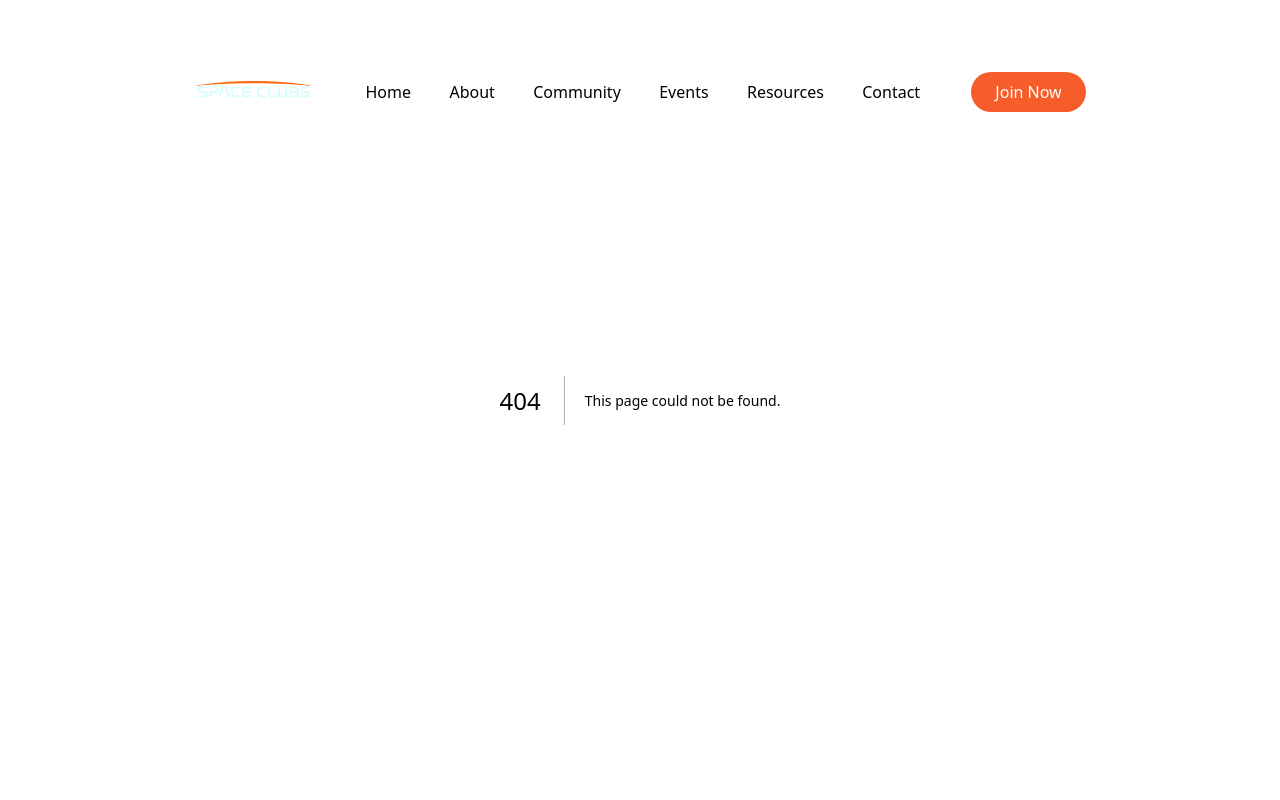
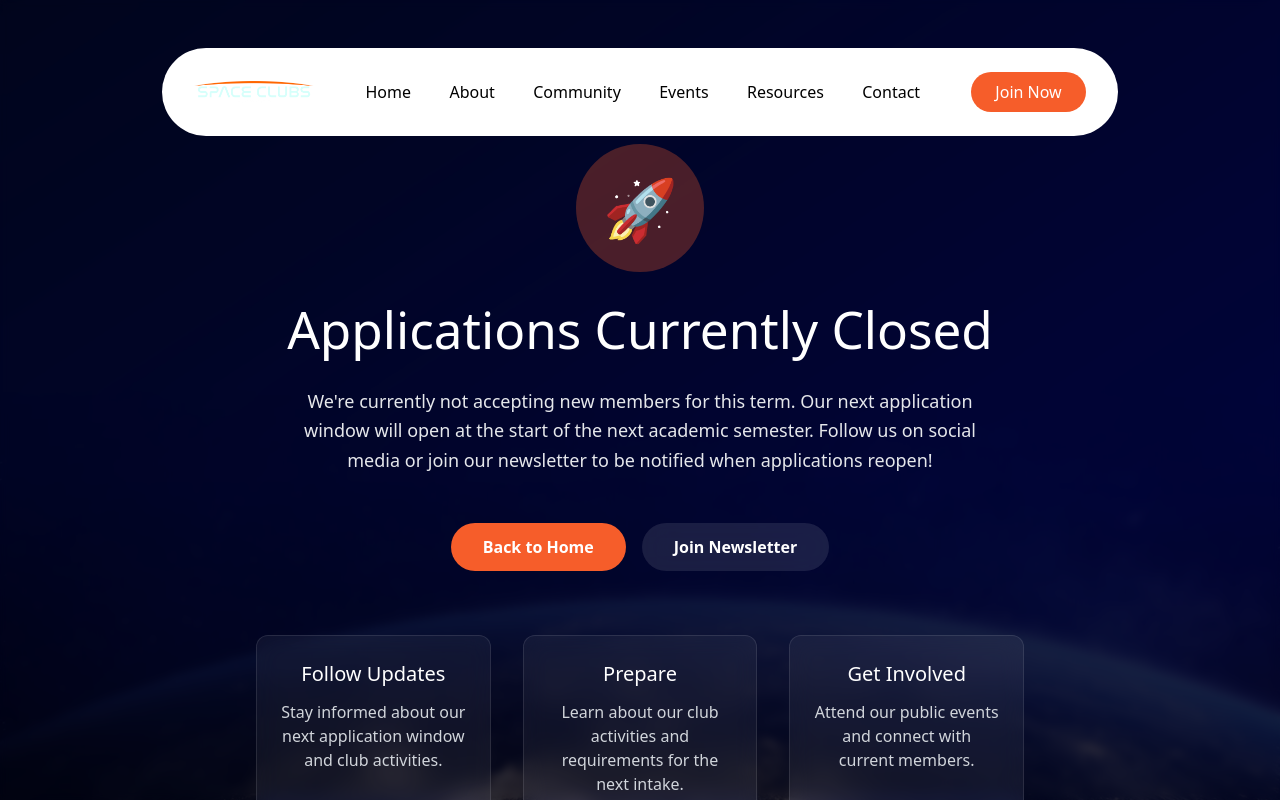
Before and after one commit to samuelajala01/space-clubs-lasu, a Next.js app: page /join in a window 1280 px wide. Before the commit this address had no page. Shown: the top 800 px of the page. Built offline with nearby package versions, Linux system fonts and the light colour scheme.

Commit message:
feat: create join us page

```diff
--- a/src/app/Components/HeroSection.jsx
+++ b/src/app/Components/HeroSection.jsx
@@ -19,16 +19,16 @@ const HeroSection = () => {
           <p className="text-2xl mb-8 text-white">
             Where curiosity meets the cosmos
           </p>
-          <p className="text-4xl text-white">Insipre | Educate | Engage</p>
+          <p className="text-4xl text-white">Inspire | Educate | Engage</p>
 
           <div className="mt-16 flex gap-6 md:gap-[8vw] text-center justify-center">
-            <Link href="/">
-              <button className="bg-[#f65d2a] text-white rounded-full py-4 w-[14vw] font-semibold">
+            <Link href="/join">
+              <button className="bg-[#f65d2a] text-white rounded-full py-4 w-[14vw] font-semibold hover:bg-[#e54d1a] transition-colors duration-300">
                 Join our community
               </button>
             </Link>
             <Link href="/">
-              <button className="bg-[#f65d2a] text-white rounded-full py-4 w-[14vw] font-semibold">
+              <button className="bg-[#f65d2a] text-white rounded-full py-4 w-[14vw] font-semibold hover:bg-[#e54d1a] transition-colors duration-300">
                 Donate
               </button>
             </Link>
--- /dev/null
+++ b/src/app/join/page.jsx
@@ -0,0 +1,217 @@
+import React from "react";
+import Image from "next/image";
+import Link from "next/link";
+
+const JoinPage = () => {
+  // Set this to true when accepting applications
+  const isAcceptingApplications = false;
+
+  const NotAcceptingMessage = () => (
+    <div className="flex flex-col items-center justify-center text-center max-w-3xl mx-auto">
+      <div className="relative w-32 h-32 mb-8">
+        <div className="absolute inset-0 bg-[#f65d2a] rounded-full opacity-20 animate-pulse"></div>
+        <div className="absolute inset-0 flex items-center justify-center">
+          <span className="text-6xl">🚀</span>
+        </div>
+      </div>
+      <h1 className="text-5xl md:text-[4vw] text-white mb-8">
+        Applications Currently Closed
+      </h1>
+      <p className="text-gray-200 text-lg mb-8 leading-relaxed max-w-2xl">
+        We're currently not accepting new members for this term. Our next
+        application window will open at the start of the next academic semester.
+        Follow us on social media or join our newsletter to be notified when
+        applications reopen!
+      </p>
+      <div className="flex flex-col sm:flex-row gap-4 mt-4">
+        <Link href="/">
+          <button className="bg-[#f65d2a] text-white px-8 py-3 rounded-full font-semibold hover:bg-[#e54d1a] transition-colors duration-300">
+            Back to Home
+          </button>
+        </Link>
+        <button className="bg-white/10 backdrop-blur-md text-white px-8 py-3 rounded-full font-semibold hover:bg-white/20 transition-colors duration-300">
+          Join Newsletter
+        </button>
+      </div>
+      <div className="mt-16 grid grid-cols-1 md:grid-cols-3 gap-8 max-w-4xl mx-auto">
+        <div className="bg-white/5 backdrop-blur-md p-6 rounded-xl border border-white/10 hover:bg-white/10 transition-all duration-300">
+          <h3 className="text-white text-xl mb-3">Follow Updates</h3>
+          <p className="text-gray-300">
+            Stay informed about our next application window and club activities.
+          </p>
+        </div>
+        <div className="bg-white/5 backdrop-blur-md p-6 rounded-xl border border-white/10 hover:bg-white/10 transition-all duration-300">
+          <h3 className="text-white text-xl mb-3">Prepare</h3>
+          <p className="text-gray-300">
+            Learn about our club activities and requirements for the next
+            intake.
+          </p>
+        </div>
+        <div className="bg-white/5 backdrop-blur-md p-6 rounded-xl border border-white/10 hover:bg-white/10 transition-all duration-300">
+          <h3 className="text-white text-xl mb-3">Get Involved</h3>
+          <p className="text-gray-300">
+            Attend our public events and connect with current members.
+          </p>
+        </div>
+      </div>
+    </div>
+  );
+
+  const ApplicationForm = () => (
+    <div className="max-w-3xl mx-auto">
+      <h1 className="text-5xl md:text-[4vw] text-center text-white mb-8">
+        Join Space Club
+      </h1>
+      <p className="text-gray-200 text-center mb-12 text-lg">
+        Embark on your cosmic journey! Fill out the form below to become a
+        member of our space exploration community.
+      </p>
+
+      <form className="bg-white/10 backdrop-blur-md p-8 rounded-xl border border-white/20">
+        {/* Personal Information */}
+        <div className="mb-8">
+          <h2 className="text-2xl text-white mb-6">Personal Information</h2>
+          <div className="grid grid-cols-1 md:grid-cols-2 gap-6">
+            <div>
+              <label className="block text-gray-200 mb-2" htmlFor="firstName">
+                First Name *
+              </label>
+              <input
+                type="text"
+                id="firstName"
+                required
+                className="w-full bg-white/5 text-white rounded-lg px-4 py-3 border border-white/10 focus:border-[#f65d2a] focus:outline-none"
+              />
+            </div>
+            <div>
+              <label className="block text-gray-200 mb-2" htmlFor="lastName">
+                Last Name *
+              </label>
+              <input
+                type="text"
+                id="lastName"
+                required
+                className="w-full bg-white/5 text-white rounded-lg px-4 py-3 border border-white/10 focus:border-[#f65d2a] focus:outline-none"
+              />
+            </div>
+            <div>
+              <label className="block text-gray-200 mb-2" htmlFor="email">
+                Email Address *
+              </label>
+              <input
+                type="email"
+                id="email"
+                required
+                className="w-full bg-white/5 text-white rounded-lg px-4 py-3 border border-white/10 focus:border-[#f65d2a] focus:outline-none"
+              />
+            </div>
+            <div>
+              <label className="block text-gray-200 mb-2" htmlFor="phone">
+                Phone Number
+              </label>
+              <input
+                type="tel"
+                id="phone"
+                className="w-full bg-white/5 text-white rounded-lg px-4 py-3 border border-white/10 focus:border-[#f65d2a] focus:outline-none"
+              />
+            </div>
+          </div>
+        </div>
+
+        {/* Academic Information */}
+        <div className="mb-8">
+          <h2 className="text-2xl text-white mb-6">Academic Information</h2>
+          <div className="grid grid-cols-1 md:grid-cols-2 gap-6">
+            <div>
+              <label className="block text-gray-200 mb-2" htmlFor="institution">
+                Institution/University *
+              </label>
+              <input
+                type="text"
+                id="institution"
+                required
+                className="w-full bg-white/5 text-white rounded-lg px-4 py-3 border border-white/10 focus:border-[#f65d2a] focus:outline-none"
+              />
+            </div>
+            <div>
+              <label className="block text-gray-200 mb-2" htmlFor="major">
+                Field of Study/Major *
+              </label>
+              <input
+                type="text"
+                id="major"
+                required
+                className="w-full bg-white/5 text-white rounded-lg px-4 py-3 border border-white/10 focus:border-[#f65d2a] focus:outline-none"
+              />
+            </div>
+          </div>
+        </div>
+
+        {/* Interests */}
+        <div className="mb-8">
+          <h2 className="text-2xl text-white mb-6">Areas of Interest</h2>
+          <div className="grid grid-cols-1 md:grid-cols-2 gap-4">
+            {[
+              "Astronomy",
+              "Rocket Engineering",
+              "Space Technology",
+              "Astrophotography",
+              "Mars Exploration",
+              "Space Policy",
+              "Satellite Systems",
+              "Space Biology",
+            ].map((interest) => (
+              <div key={interest} className="flex items-center">
+                <input
+                  type="checkbox"
+                  id={interest}
+                  className="w-4 h-4 rounded border-white/20 bg-white/5 text-[#f65d2a] focus:ring-[#f65d2a]"
+                />
+                <label className="ml-2 text-gray-200" htmlFor={interest}>
+                  {interest}
+                </label>
+              </div>
+            ))}
+          </div>
+        </div>
+
+        {/* Message */}
+        <div className="mb-8">
+          <h2 className="text-2xl text-white mb-6">Tell Us About Yourself</h2>
+          <textarea
+            rows="4"
+            placeholder="Why do you want to join the Space Club? What do you hope to contribute and learn?"
+            className="w-full bg-white/5 text-white rounded-lg px-4 py-3 border border-white/10 focus:border-[#f65d2a] focus:outline-none"
+          ></textarea>
+        </div>
+
+        {/* Submit Button */}
+        <div className="text-center">
+          <button
+            type="submit"
+            className="bg-[#f65d2a] text-white px-12 py-4 rounded-full font-semibold hover:bg-[#e54d1a] transition-colors duration-300"
+          >
+            Submit Application
+          </button>
+        </div>
+      </form>
+    </div>
+  );
+
+  return (
+    <div className="relative min-h-screen">
+      <div className="fixed inset-0 bg-black/50 backdrop-blur-sm -z-10"></div>
+      <main className="pt-20">
+        <div className="container mx-auto px-4 py-16">
+          {isAcceptingApplications ? (
+            <ApplicationForm />
+          ) : (
+            <NotAcceptingMessage />
+          )}
+        </div>
+      </main>
+    </div>
+  );
+};
+
+export default JoinPage;
```
